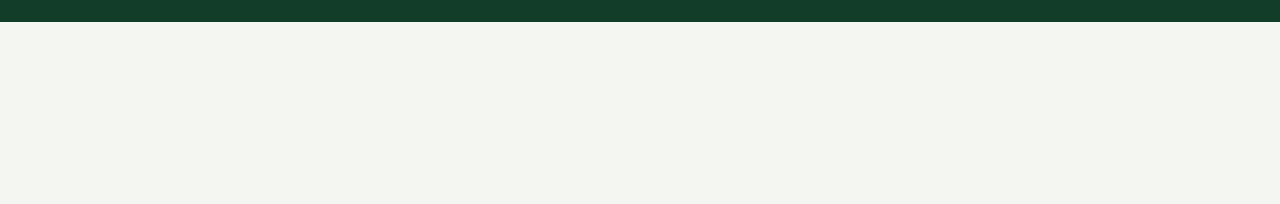
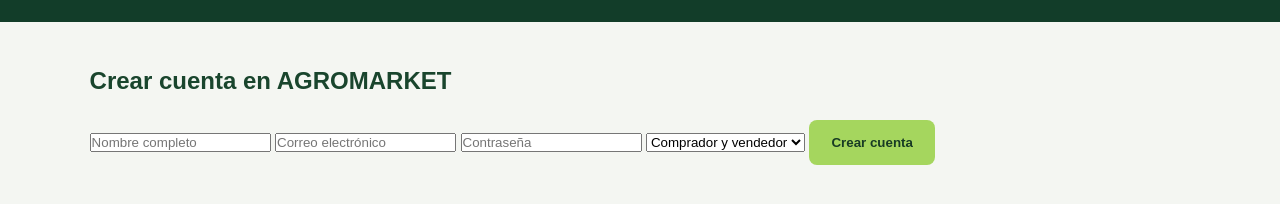
Before and after one commit to jaircsercsei203-debug/Agromarket, a plain HTML site: page index.html in a window 1280 px wide. Shown: the part 2044-2248 px from the top of the page. Before the commit the page ends 2066 px from the top, so only its background shows below. Drawn offline with nearby package versions, Linux system fonts and the light colour scheme.

Commit message:
Update index.html

```diff
--- a/index.html
+++ b/index.html
@@ -207,5 +207,65 @@ function contactar(){
 alert('La función de contacto estará disponible próximamente.');
 }
 </script>
+  <section id="auth-section">
+  <h2>Crear cuenta en AGROMARKET</h2>
+
+  <input id="auth-name" type="text" placeholder="Nombre completo">
+
+  <input id="auth-email" type="email" placeholder="Correo electrónico">
+
+  <input id="auth-password" type="password" placeholder="Contraseña">
+
+  <select id="auth-type">
+    <option value="both">Comprador y vendedor</option>
+    <option value="buyer">Comprador</option>
+    <option value="seller">Vendedor</option>
+  </select>
+
+  <button onclick="registerUser()">Crear cuenta</button>
+
+  <p id="auth-message"></p>
+</section>
+
+<script>
+async function registerUser() {
+  const name = document.getElementById("auth-name").value.trim();
+  const email = document.getElementById("auth-email").value.trim();
+  const password = document.getElementById("auth-password").value;
+  const userType = document.getElementById("auth-type").value;
+  const message = document.getElementById("auth-message");
+
+  if (!name || !email || !password) {
+    message.textContent = "Completá todos los campos.";
+    return;
+  }
+
+  if (password.length < 8) {
+    message.textContent = "La contraseña debe tener al menos 8 caracteres.";
+    return;
+  }
+
+  message.textContent = "Creando cuenta...";
+
+  const { data, error } = await supabaseClient.auth.signUp({
+    email,
+    password,
+    options: {
+      data: {
+        full_name: name,
+        user_type: userType
+      }
+    }
+  });
+
+  if (error) {
+    message.textContent = "Error: " + error.message;
+    return;
+  }
+
+  message.textContent =
+    "Registro iniciado. Revisá tu correo para confirmar la cuenta.";
+}
+</script>
 </body>
 </html>
```
